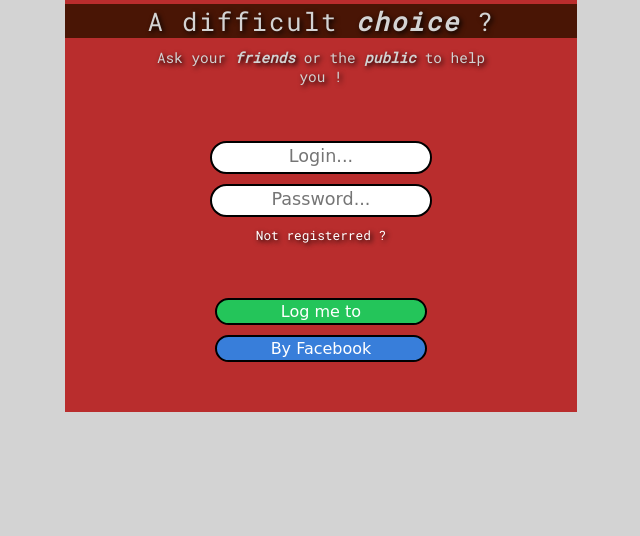
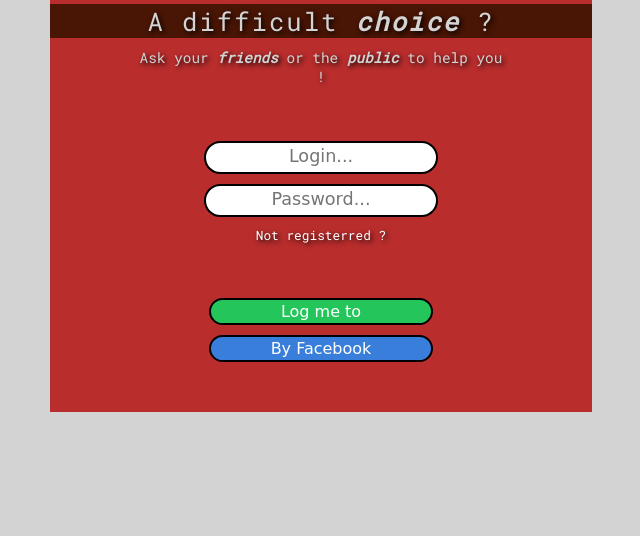
Before and after one commit to dev84-unalien/tony_robin_login, a plain HTML site: page index.html in a window 1280 px wide. Shown: the part 264-800 px from the top of the page, without its empty margins (319-959 px from the left). Drawn offline with nearby package versions, Linux system fonts and the light colour scheme; a web font is replaced by a local one.

Commit message:
retrait width parent

```diff
--- a/style.css
+++ b/style.css
@@ -24,7 +24,6 @@ body {
 
 #content {
   background-color: rgb(185, 45, 45);
-  width: 40vw;
 }
 
 #titre {
```
